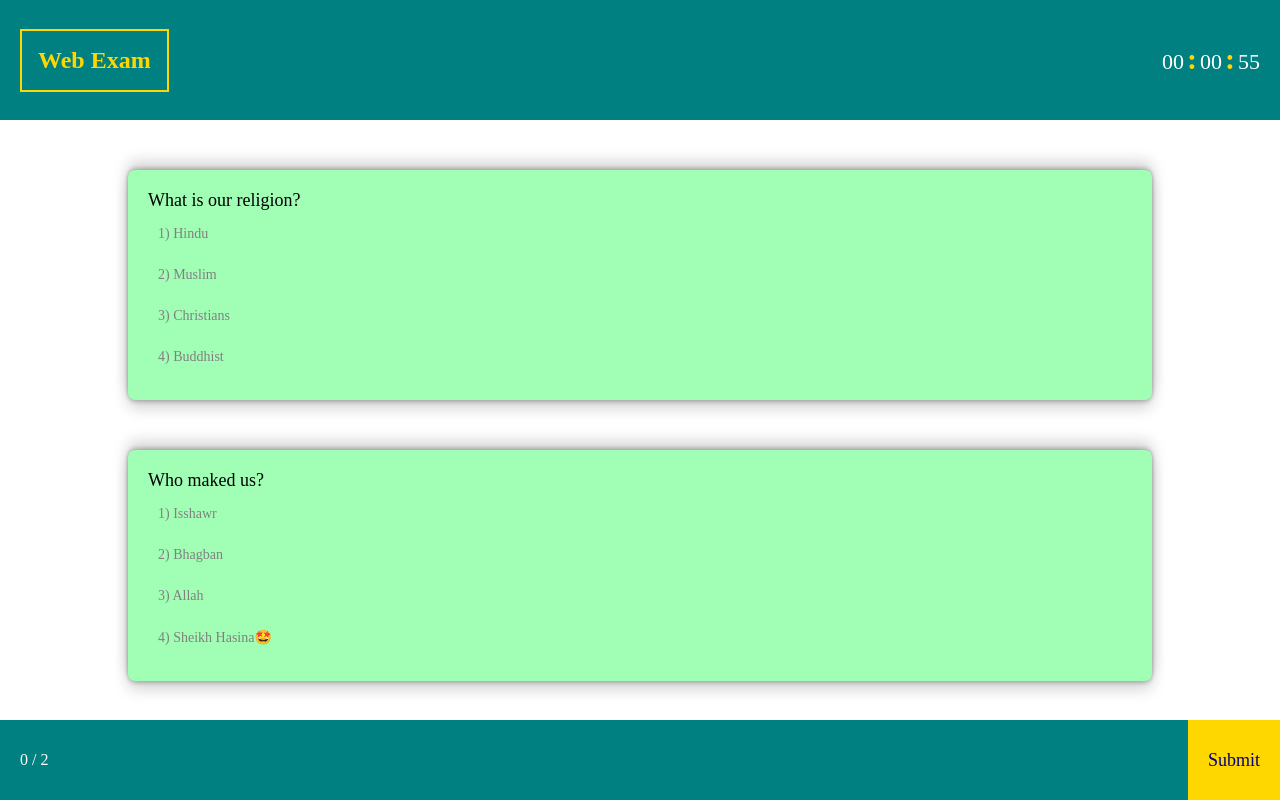
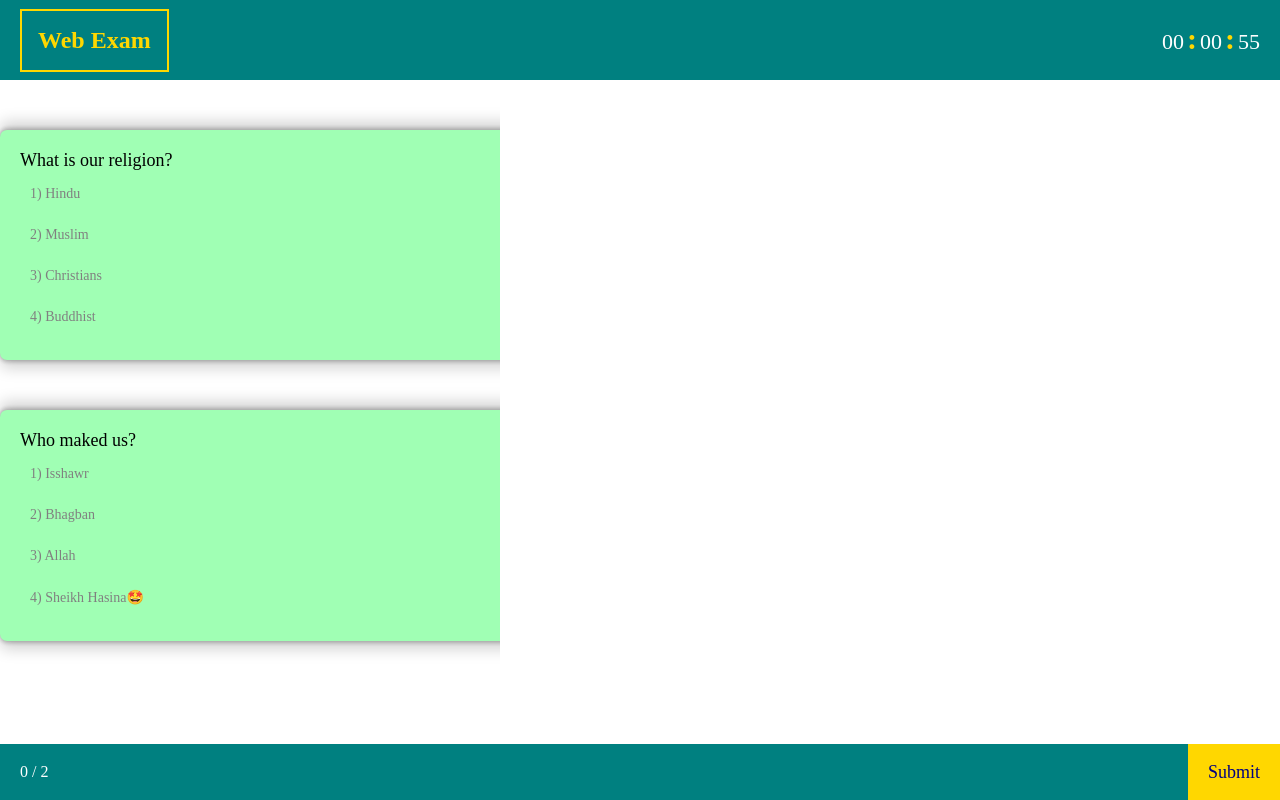
Before and after one commit to sabbirahmed3716/exam, a plain HTML site: page index.html in a window 1280 px wide. Drawn offline with Linux system fonts and the light colour scheme.

Commit message:
Update index.html

```diff
--- a/index.html
+++ b/index.html
@@ -14,14 +14,17 @@
 	}
 	html {
 	scroll-behavior:smooth;
+
 	}
 	body {
 	position:fixed;
 	top:0;
 	left:0;
-	height: 100vh;
-	width:100vw;
+	height: 100%;
+	width:100%;
 	background: white;
+max-width: 500px;
+margin: 0 auto;
 	}
 	/*Header Section */
 	header, footer {
@@ -78,14 +81,15 @@
 	}
 
 	header {
-
-	height: 15vh;
+	height: 10vh;
+	max-height: 150px;
 	}
 	footer {
-position:fixed;
+        position:fixed;
 	bottom:0;
 	left:0;
-	height:10vh;
+	height:7vh;
+	max-height: 120px;
 	}
 	.submit {
 	}
@@ -268,6 +272,9 @@ var timer;
 var question = [];
 question.push(new que("What is our religion?","Hindu","Muslim","Christians","Buddhist","o2"));
 question.push(new que("Who maked us?","Isshawr","Bhagban","Allah","Sheikh Hasina🤩","o3"));
+wrong=0;
+right=0;
+status = "running";
 
 setQue()
 
```
